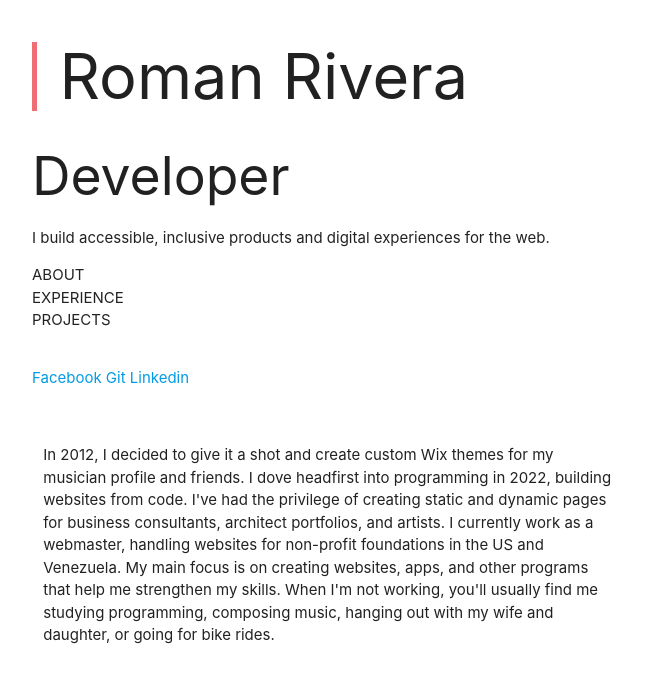
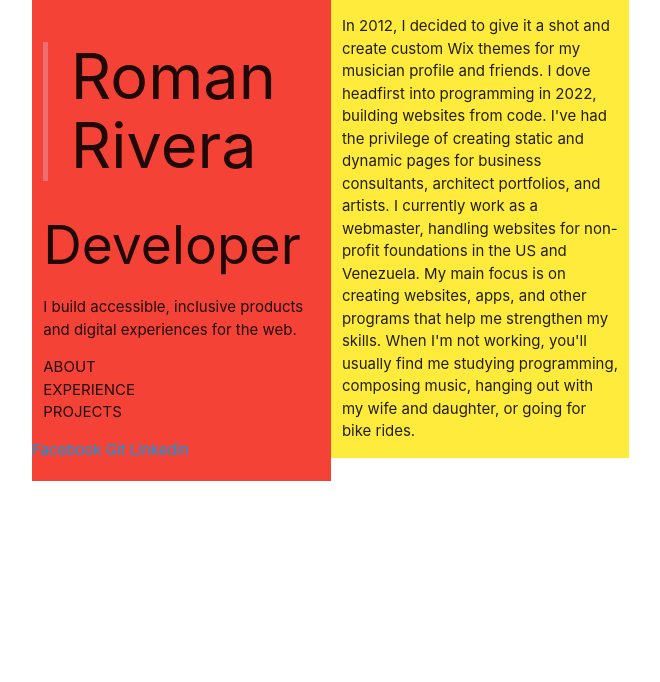
Before and after one commit to 4RomanR/Roman-Web-Portfolio, a plain HTML site: page index.html in a window 1280 px wide. Shown: the whole page, without its empty margins (160-820 px from the left). Drawn offline with nearby package versions, Linux system fonts and the light colour scheme.

Commit message:
indez html

```diff
--- a/index.html
+++ b/index.html
@@ -15,8 +15,8 @@
 </head>
 <body>
   <div class="container">
-    <section class="row">
-      <div class="row">
+    <div class="row">
+      <div class="col s4 red">
         <blockquote>
           <h1>Roman Rivera</h1>
         </blockquote>
@@ -27,17 +27,14 @@
           <li>EXPERIENCE</li>
           <li>PROJECTS</li>
         </ul>
+        <div class="row">
+          <a href="https://www.facebook.com/profile.php?id=100082836443561" alt="facebook">Facebook</a>
+          <a href="https://github.com/4RomanR" alt="Git">Git</a>
+          <a href="https://www.linkedin.com/in/roman-rivera-91794623a/" alt="Linkedin">Linkedin</a>
+        </div>
       </div>
 
-      <div class="row">
-        <a href="https://www.facebook.com/profile.php?id=100082836443561" alt="facebook">Facebook</a>
-        <a href="https://github.com/4RomanR" alt="Git">Git</a>
-        <a href="https://www.linkedin.com/in/roman-rivera-91794623a/" alt="Linkedin">Linkedin</a>
-      </div>
-
-    </section>
-    <section class="row">
-      <div class="col s8">
+      <div class="col s4 yellow">
         <p>In 2012, I decided to give it a shot and create custom Wix themes for my musician profile and friends. I dove headfirst into programming in 2022, building websites from code. I've had the privilege of creating static and dynamic pages for business consultants, architect portfolios, and artists. I currently work as a webmaster, handling websites for non-profit foundations in the US and Venezuela.
           My main focus is on creating websites, apps, and other programs that help me strengthen my skills.
           When I'm not working, you'll usually find me studying programming, composing music, hanging out with my wife and daughter, or going for bike rides.
@@ -46,7 +43,8 @@
           En 2012, decidí darle una oportunidad y crear temas de Wix personalizados para mi perfil de músico y mis amigos. Me lancé de cabeza a la programación en 2022, creando sitios web a partir de código. He tenido el privilegio de crear páginas estáticas y dinámicas para consultores de negocios, portafolios de arquitectos y artistas. Actualmente trabajo como webmaster, manejando sitios web para fundaciones sin fines de lucro en los Estados Unidos y Venezuela. Mi enfoque principal es crear sitios web, aplicaciones y otros programas que me ayuden a fortalecer mis habilidades.Cuando no estoy trabajando, por lo general me encontrarás estudiando programación, componiendo música, pasando el rato con mi esposa e hija o dando paseos en bicicleta.
         </p> -->
       </div>
-    </section>
+
+    </div>
   </div>
 
 </body>
```
